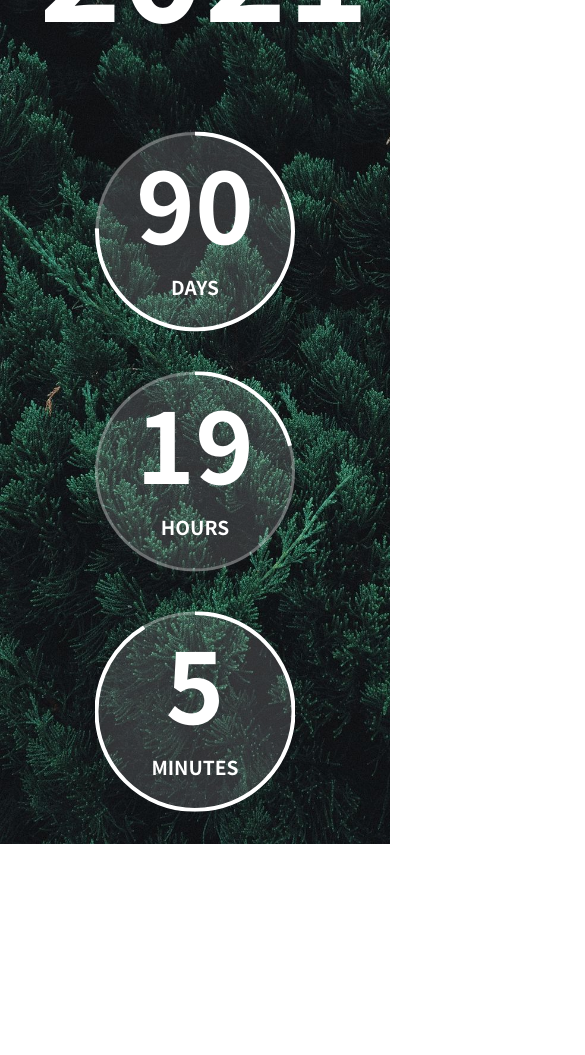
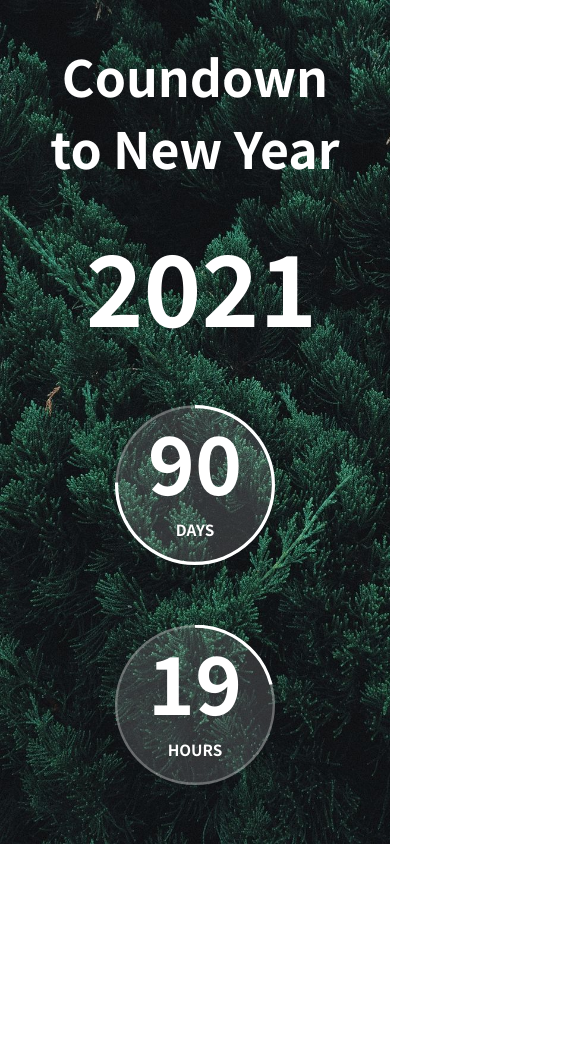
Before and after one commit to ChinmayIngale/Count-Down, a plain HTML site: page index.html in a window 390 px wide. Shown: the top 1055 px of the page, 585 px wide, since content can reach past the window. Drawn offline with Linux system fonts and the light colour scheme.

Commit message:
count down

```diff
--- a/index.html
+++ b/index.html
@@ -9,7 +9,7 @@
 <body>
     <div class="bgimg">
         <div class="middle">
-            <h1 class="title">Coundown&nbspto&nbspNew&nbspYear
+            <h1 class="title">Coundown to New&nbspYear
                 <span id="year"></span>
             </h1>
             <div class="count">
--- a/style.css
+++ b/style.css
@@ -2,26 +2,28 @@
     margin: 0;
     padding: 0;
     box-sizing: border-box;
+    font-family: 'Noto Sans HK', sans-serif;
 }
-body,html{
-    width: 100%;
-    height: 100%;
-    font-family: 'Noto Sans HK', sans-serif;
+body{
+    height: 100vh;
+    width: 100vw;
 }
 .bgimg{
     height: 100%;
     width: 100%;
     background-image: url("img/bgimg.jpeg");
     background-size: cover;
+    padding-top: 10%;
 }
 .middle{
-    position: absolute;
+    /*position: absolute;
     top: 50%;
     left: 50%;
-    transform: translate(-50%,-50%);
+    transform: translate(-50%,-50%);*/
     width: 80%;
     text-align: center;
     color: #fff;
+    margin: auto;
 }
 .title{
     font-size: 60px;
@@ -72,3 +74,18 @@ span{
     transform: rotate(-90deg);
     transform-origin: center;
 }
+
+
+@media (max-width: 426px) {
+    .circles{
+        transform: scale(.8);
+        margin: 0 0 20px 0;
+    }
+    #year{
+        transform: scale(.7);
+    }
+	.title{
+        font-size: 50px;
+        margin: 0;
+	}
+}
```
Also changed, not shown: 1 other file.
